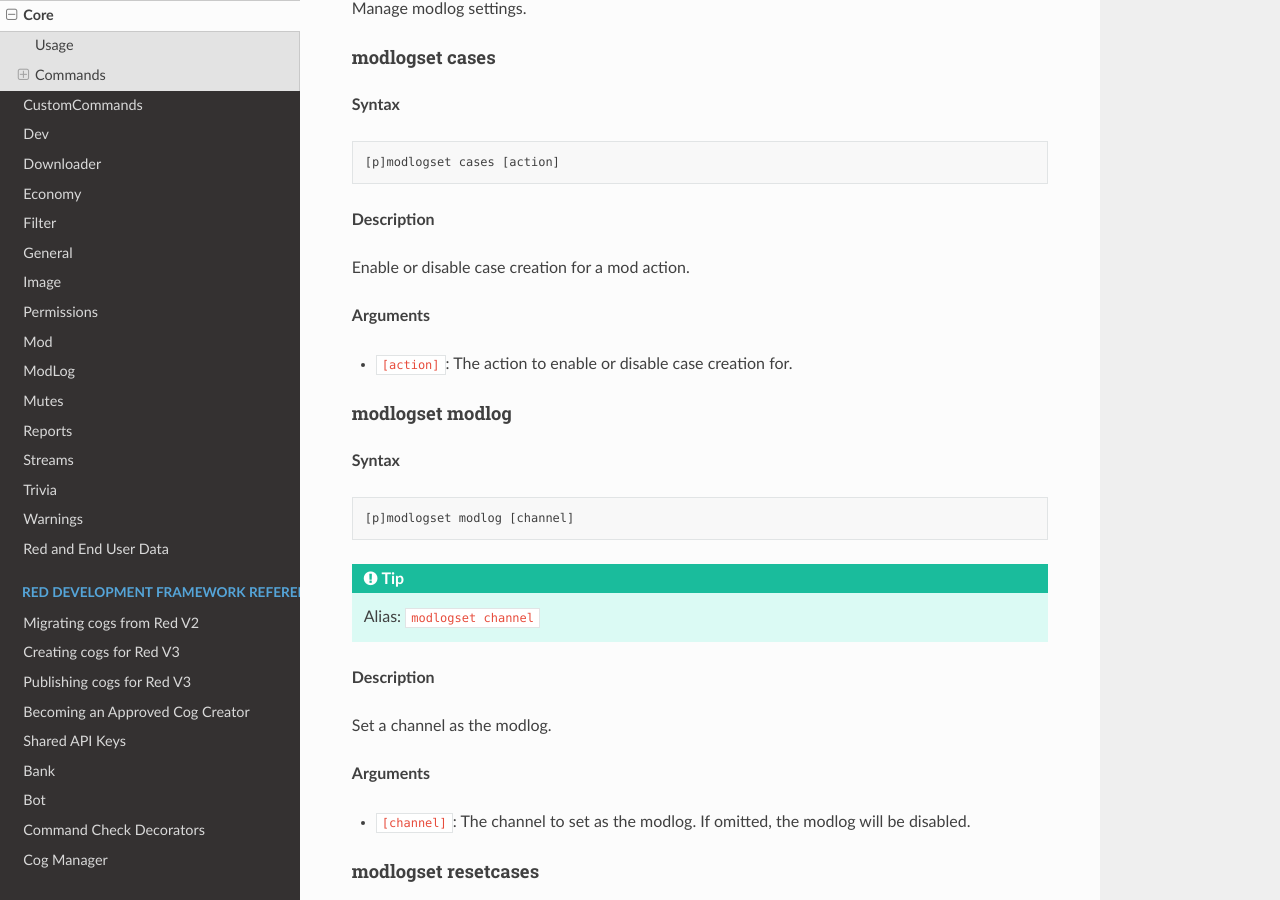
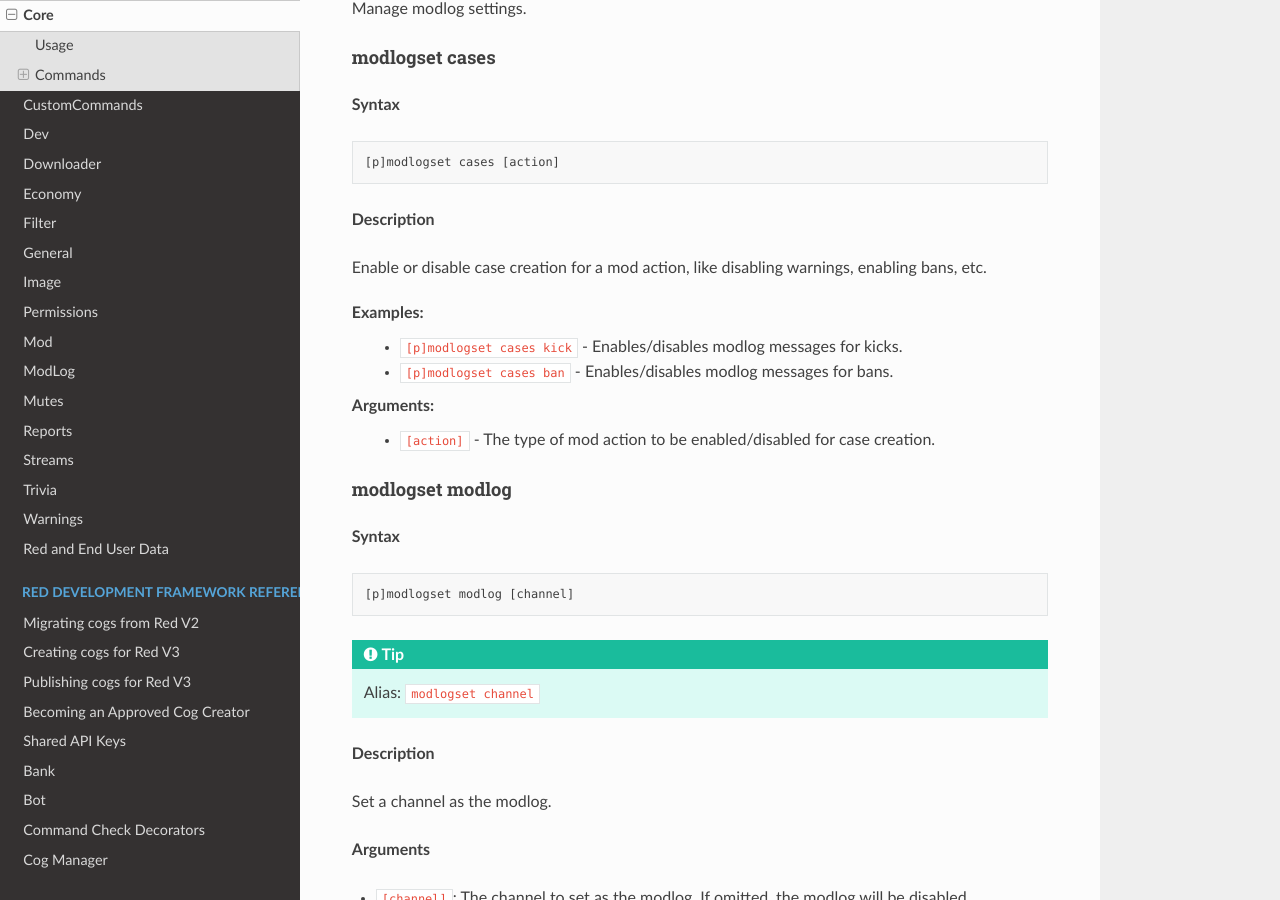
Before and after one commit to Renirous/Red-DiscordBot, a Sphinx documentation site: the page built from docs/cog_guides/core.rst, in a window 1280 px wide and 900 px high, scrolled down 47579 px. Built offline with Sphinx 7.4.7 and the Read the Docs theme 2.0.0, drawn with Linux system fonts in a browser that asks for light colours; pages that are not in the unit, such as notebooks, are missing from menus; the version number is read from the project's files by our own code.

Commit message:
[Modlog] Make `modlogset cases` docstring less vague (#5352)
Co-authored-by: jack1142 <6032823+jack1142@users.noreply.github.com>
Co-authored-by: aikaterna <20862007+aikaterna@users.noreply.github.com>

```diff
--- a/docs/cog_guides/core.rst
+++ b/docs/cog_guides/core.rst
@@ -2350,11 +2350,15 @@ modlogset cases
 
 **Description**
 
-Enable or disable case creation for a mod action.
-
-**Arguments**
-
-* ``[action]``: The action to enable or disable case creation for.
+Enable or disable case creation for a mod action, like disabling warnings, enabling bans, etc.
+
+**Examples:**
+    - ``[p]modlogset cases kick`` - Enables/disables modlog messages for kicks.
+    - ``[p]modlogset cases ban`` - Enables/disables modlog messages for bans.
+
+**Arguments:**
+    - ``[action]`` - The type of mod action to be enabled/disabled for case creation.
+
 
 .. _core-command-modlogset-modlog:
 
```
Also changed, not shown: 1 other file.
